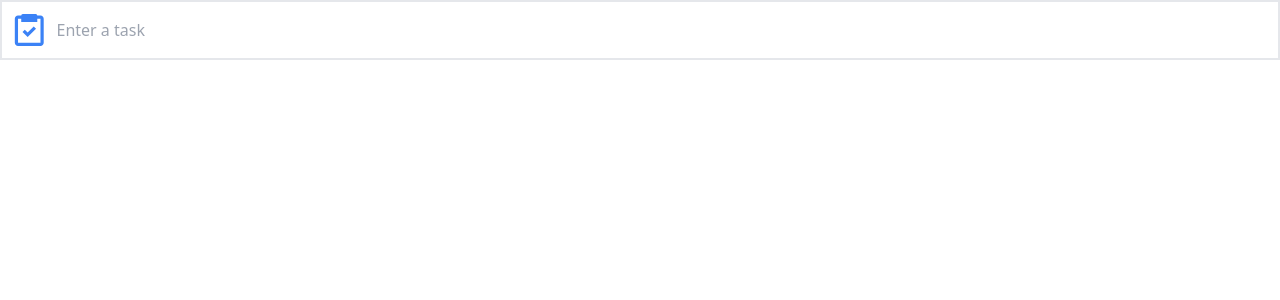
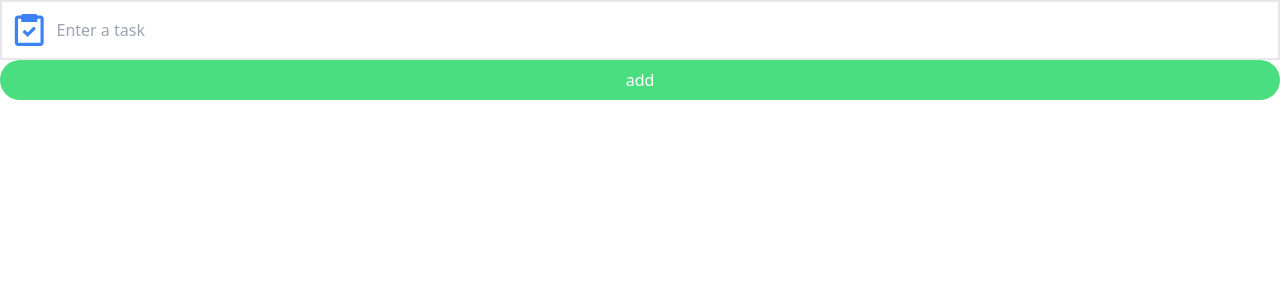
Before and after one commit to LahiaOmar/eth-todo, a Next.js app: page / in a window 1280 px wide. Shown: the top 300 px of the page. Built offline with nearby package versions, Linux system fonts and the light colour scheme.

Commit message:
feat: add Button component

```diff
--- /dev/null
+++ b/components/Button/index.tsx
@@ -0,0 +1,13 @@
+interface IButton {
+	children: React.ReactNode
+}
+
+const Button = ({ children } : IButton) => {
+	return (
+		<div className="w-full p-2 bg-green-400 rounded-full">
+			<button className="w-full text-white">{ children }</button>
+		</div>
+	)
+}
+
+export default Button
--- a/pages/index.tsx
+++ b/pages/index.tsx
@@ -1,4 +1,5 @@
 import { ChangeEvent, useState } from "react";
+import Button from "../components/Button";
 import Input from "../components/Input";
 
 export default function Home() {
@@ -11,6 +12,7 @@ export default function Home() {
   return (
     <div>
       <Input value={taks} onChange={handleChange} />
+      <Button>add</Button>
     </div>
   )
 }
```
